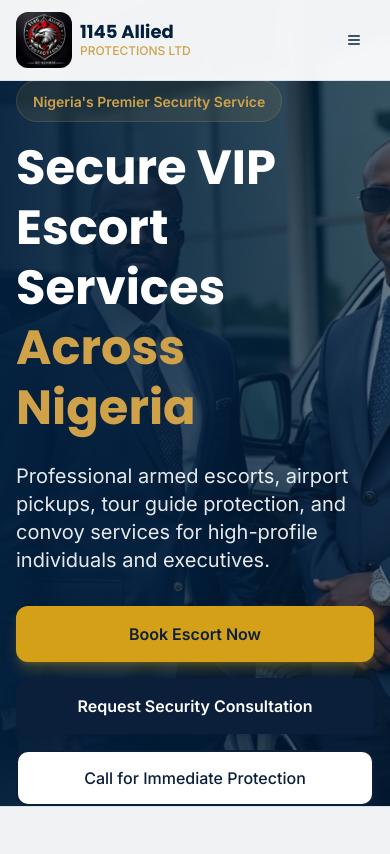
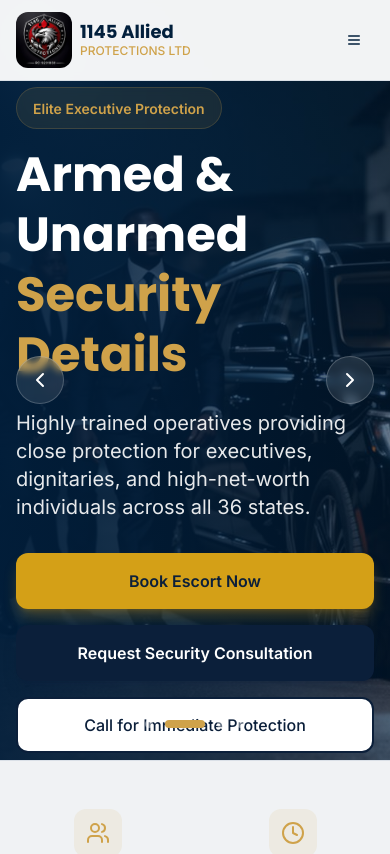
Before and after one commit to New-Tech-Hub/elite-guard-pro, a React (Vite) app: page / in a window 390 px wide. Shown: the top 854 px of the page. Built offline with nearby package versions, Linux system fonts and the light colour scheme; the HTML template or start-up script is replaced by a standard one.

Commit message:
Replace hero with 4-slide interactive carousel
Co-authored-by: DigitalPope01 <82411005+DigitalPope01@users.noreply.github.com>

```diff
--- a/src/pages/Index.tsx
+++ b/src/pages/Index.tsx
@@ -68,57 +68,7 @@ const Index = () => {
       <Navbar />
 
       {/* Hero Section */}
-      <section className="relative pt-20 min-h-[90vh] flex items-center">
-        <div className="absolute inset-0 z-0">
-          <img
-            src={heroImage}
-            alt="VIP Security Escort"
-            className="w-full h-full object-cover"
-          />
-          <div className="absolute inset-0 bg-gradient-to-r from-primary/95 via-primary/80 to-primary/60" />
-        </div>
-
-        <div className="container mx-auto px-4 z-10 relative">
-          <div className="max-w-3xl">
-            <div className="inline-block mb-4 px-4 py-2 bg-accent/10 backdrop-blur-sm border border-accent/20 rounded-full">
-              <span className="text-accent font-semibold text-sm">Nigeria's Premier Security Service</span>
-            </div>
-            <h1 className="text-5xl md:text-7xl font-heading font-bold text-primary-foreground mb-6 leading-tight">
-              Secure VIP Escort Services <span className="text-accent">Across Nigeria</span>
-            </h1>
-            <p className="text-xl text-primary-foreground/90 mb-8 max-w-2xl">
-              Professional armed escorts, airport pickups, tour guide protection, and convoy services for high-profile individuals and executives.
-            </p>
-            <div className="flex flex-col md:flex-row gap-4 items-stretch">
-              <Link to="/booking" className="flex-1 md:flex-initial">
-                <Button
-                  size="lg"
-                  className="bg-[#d4a017] hover:bg-[#b88a12] text-[#0b1f3a] font-semibold px-8 h-14 text-base md:text-lg rounded-lg shadow-lg shadow-[#d4a017]/30 hover:shadow-xl hover:shadow-[#d4a017]/40 transition-all duration-300 hover:-translate-y-0.5 w-full md:w-auto"
-                >
-                  Book Escort Now
-                </Button>
-              </Link>
-              <Link to="/contact" className="flex-1 md:flex-initial">
-                <Button
-                  size="lg"
-                  className="bg-[#0b1f3a] hover:bg-[#162d4d] text-white font-semibold px-8 h-14 text-base md:text-lg rounded-lg shadow-lg shadow-[#0b1f3a]/30 hover:shadow-xl hover:shadow-[#0b1f3a]/40 transition-all duration-300 hover:-translate-y-0.5 w-full md:w-auto"
-                >
-                  Request Security Consultation
-                </Button>
-              </Link>
-              <a href="tel:+2348012345678" className="flex-1 md:flex-initial">
-                <Button
-                  size="lg"
-                  variant="outline"
-                  className="border-2 border-[#0b1f3a] text-[#0b1f3a] hover:bg-[#0b1f3a] hover:text-white h-14 px-8 text-base md:text-lg rounded-lg transition-all duration-300 hover:-translate-y-0.5 w-full md:w-auto backdrop-blur-sm"
-                >
-                  Call for Immediate Protection
-                </Button>
-              </a>
-            </div>
-          </div>
-        </div>
-      </section>
+      <HeroSlider />
 
       {/* Stats Section */}
       <section className="py-12 bg-muted border-y border-border">
```
